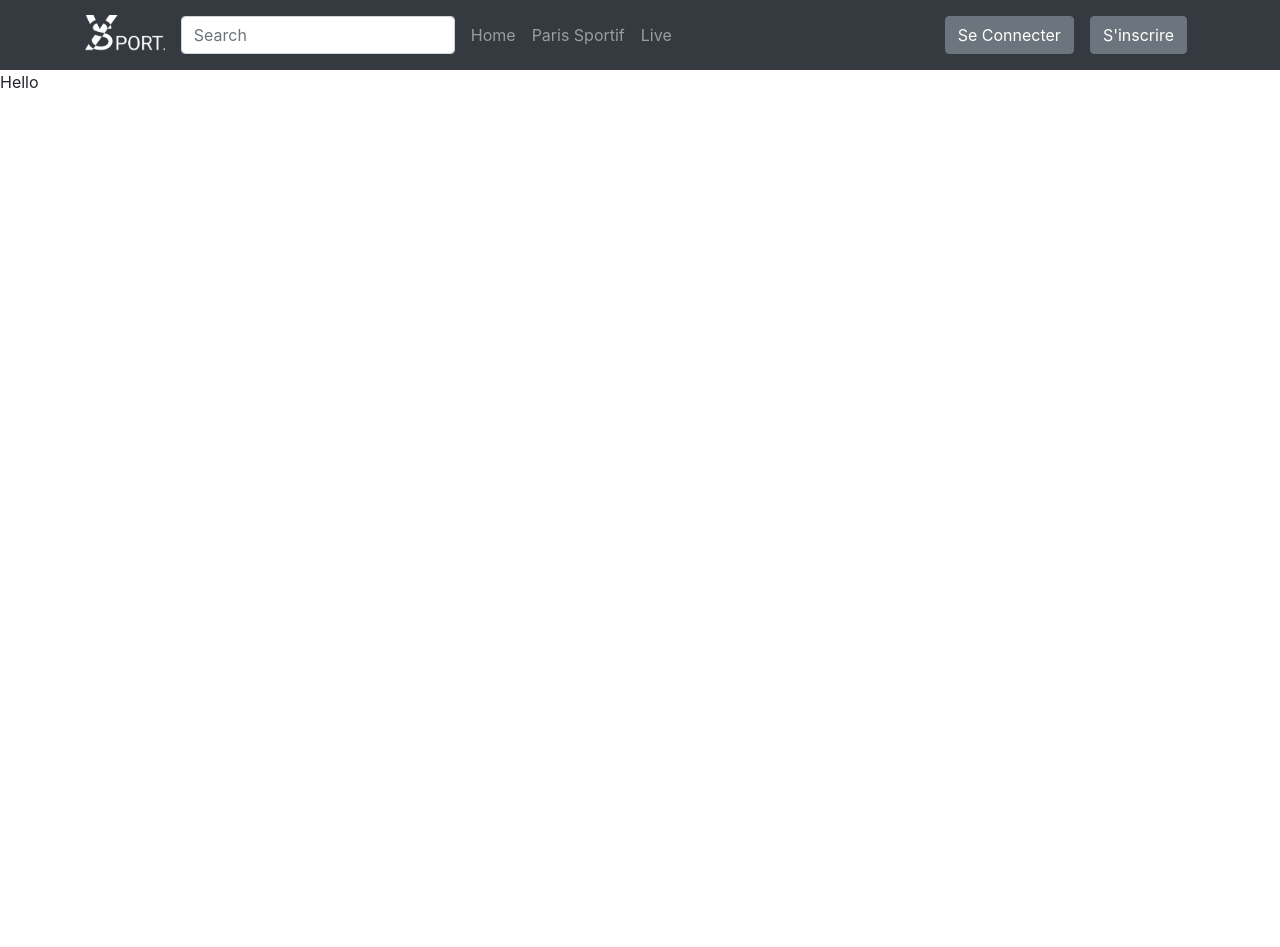
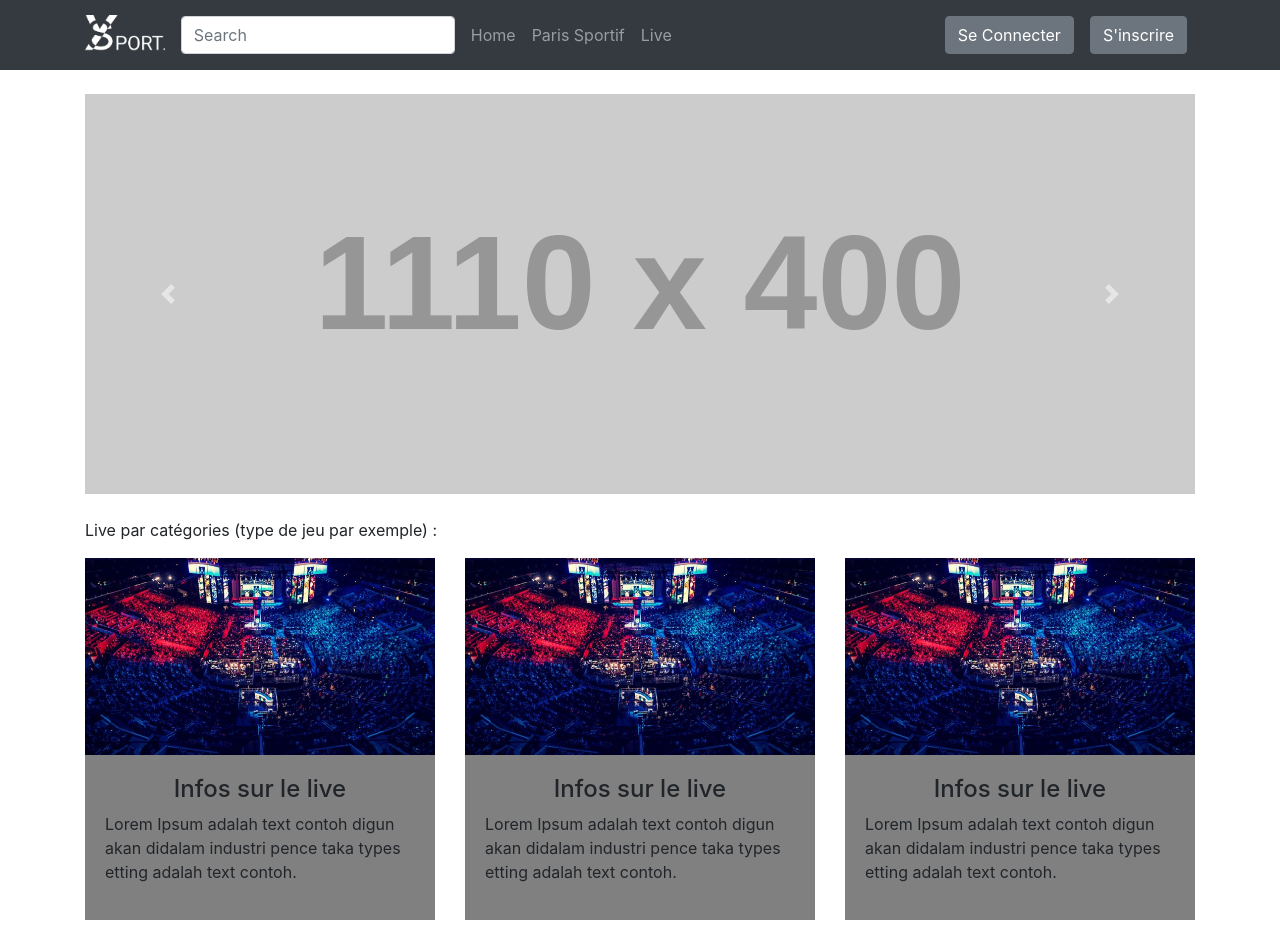
Before and after one commit to workshop-2019/yesport, a Vue app: page / in a window 1280 px wide. Shown: the top 947 px of the page. Before the commit the page ends 800 px from the top, so only its background shows below. Built offline with nearby package versions, Linux system fonts and the light colour scheme.

Commit message:
:egg: Home page modified

```diff
--- a/src/views/Home.vue
+++ b/src/views/Home.vue
@@ -1,11 +1,171 @@
 <template>
-  <div class="home">
-    <p>Hello</p>
-  </div>
+    <div class="home">
+        <div class="container">
+        <br/>
+            <div class="row">
+                <div class="col-md-12">
+                    <!-- carousel -->
+                    <div class="row">
+                        <div class="col-md-12">
+                            <div id="carouselExampleControls" class="carousel slide" data-ride="carousel">
+                                <div class="carousel-inner">
+                                    <div class="carousel-item active">
+                                    <img class="d-block w-100" src="https://via.placeholder.com/1110x400" alt="First slide">
+                                    </div>
+                                    <div class="carousel-item">
+                                    <img class="d-block w-100" src="https://via.placeholder.com/1110x400" alt="Second slide">
+                                    </div>
+                                    <div class="carousel-item">
+                                    <img class="d-block w-100" src="https://via.placeholder.com/1110x400" alt="Third slide">
+                                    </div>
+                                </div>
+                                <a class="carousel-control-prev" href="#carouselExampleControls" role="button" data-slide="prev">
+                                    <span class="carousel-control-prev-icon" aria-hidden="true"></span>
+                                    <span class="sr-only">Previous</span>
+                                </a>
+                                <a class="carousel-control-next" href="#carouselExampleControls" role="button" data-slide="next">
+                                    <span class="carousel-control-next-icon" aria-hidden="true"></span>
+                                    <span class="sr-only">Next</span>
+                                </a>
+                            </div>
+                        </div>
+                    </div>
+                    <!-- bloc 1 -->
+                    <div class="row">
+
+                        <div class="col-md-12 ">
+                            <br/>
+                            <p>Live par catégories (type de jeu par exemple) :</p>
+                            <div class="row">
+
+                               <div class="col-md-4 col-sm-6 col-xs-12">
+                                    <div class="blog-post">
+                                        <div class="post-img">
+                                            <img class="img-responsive" src="../assets/bg-stadium.jpg" alt="image" width="100%">
+                                        </div>
+                                        <div class="blog-details">
+                                            <h4 class="media-heading">Infos sur le live</h4>
+                                            <p>Lorem Ipsum adalah text contoh digun akan didalam industri pence taka types etting
+                                            adalah text contoh.</p>
+
+                                        </div>
+                                    </div>
+                                </div>
+                                <div class="col-md-4 col-sm-6 col-xs-12">
+                                    <div class="blog-post">
+                                        <div class="post-img">
+                                            <img class="img-responsive" src="../assets/bg-stadium.jpg" alt="image" width="100%">
+                                        </div>
+                                        <div class="blog-details">
+                                            <h4 class="media-heading">Infos sur le live</h4>
+                                            <p>Lorem Ipsum adalah text contoh digun akan didalam industri pence taka types etting
+                                            adalah text contoh.</p>
+
+                                        </div>
+                                    </div>
+                                </div>
+                                <div class="col-md-4 col-sm-6 col-xs-12">
+                                    <div class="blog-post">
+                                        <div class="post-img">
+                                            <img class="img-responsive" src="../assets/bg-stadium.jpg" alt="image" width="100%">
+                                        </div>
+                                        <div class="blog-details">
+                                            <h4 class="media-heading">Infos sur le live</h4>
+                                            <p>Lorem Ipsum adalah text contoh digun akan didalam industri pence taka types etting
+                                            adalah text contoh.</p>
+
+                                        </div>
+                                    </div>
+                                </div>
+                            </div>
+                            <br/>
+                            <p>Live par catégories (type de jeu par exemple) :</p>
+                            <div>
+
+                            </div>
+                            <div class="row">
+
+                               <div class="col-md-4 col-sm-6 col-xs-12">
+                                    <div class="blog-post">
+                                        <div class="post-img">
+                                            <img class="img-responsive" src="../assets/bg-stadium.jpg" alt="image" width="100%">
+                                        </div>
+                                        <div class="blog-details">
+                                            <h4 class="media-heading">Infos sur le live</h4>
+                                            <p>Lorem Ipsum adalah text contoh digun akan didalam industri pence taka types etting
+                                            adalah text contoh.</p>
+
+                                        </div>
+                                    </div>
+                                </div>
+                                <div class="col-md-4 col-sm-6 col-xs-12">
+                                    <div class="blog-post">
+                                        <div class="post-img">
+                                            <img class="img-responsive" src="../assets/bg-stadium.jpg" alt="image" width="100%">
+                                        </div>
+                                        <div class="blog-details">
+                                            <h4 class="media-heading">Infos sur le live</h4>
+                                            <p>Lorem Ipsum adalah text contoh digun akan didalam industri pence taka types etting
+                                            adalah text contoh.</p>
+
+                                        </div>
+                                    </div>
+                                </div>
+                                <div class="col-md-4 col-sm-6 col-xs-12">
+                                    <div class="blog-post">
+                                        <div class="post-img">
+                                            <img class="img-responsive" src="../assets/bg-stadium.jpg" alt="image" width="100%">
+                                        </div>
+                                        <div class="blog-details">
+                                            <h4 class="media-heading">Infos sur le live</h4>
+                                            <p>Lorem Ipsum adalah text contoh digun akan didalam industri pence taka types etting
+                                            adalah text contoh.</p>
+                                        </div>
+                                    </div>
+                                </div>
+                            </div>
+                        </div>
+                    </div>
+                    <br />
+                    <!-- footer -->
+                    <div class="row">
+                        <div class="col-md-12 home_footer">
+                            Footer
+                        </div>
+                    </div>
+                </div>
+            </div>
+        </div>
+    </div>
 </template>
 
 <script>
 export default {
-  name: "Home",
+  name: "Home"
 };
 </script>
+<style scoped>
+.home-carousel {
+  min-height: 100%;
+  width: 100%;
+  height: 70vh;
+}
+.home_live,
+.home_footer {
+    background : gray;
+    height: 30vh;
+}
+.item_desc {
+  background: gray;
+}
+
+.blog-post {
+    background: gray;
+}
+.blog-details{
+    padding: 20px 20px;
+}
+.blog-details h4 {
+    text-align: center;
+}
+</style>
```
